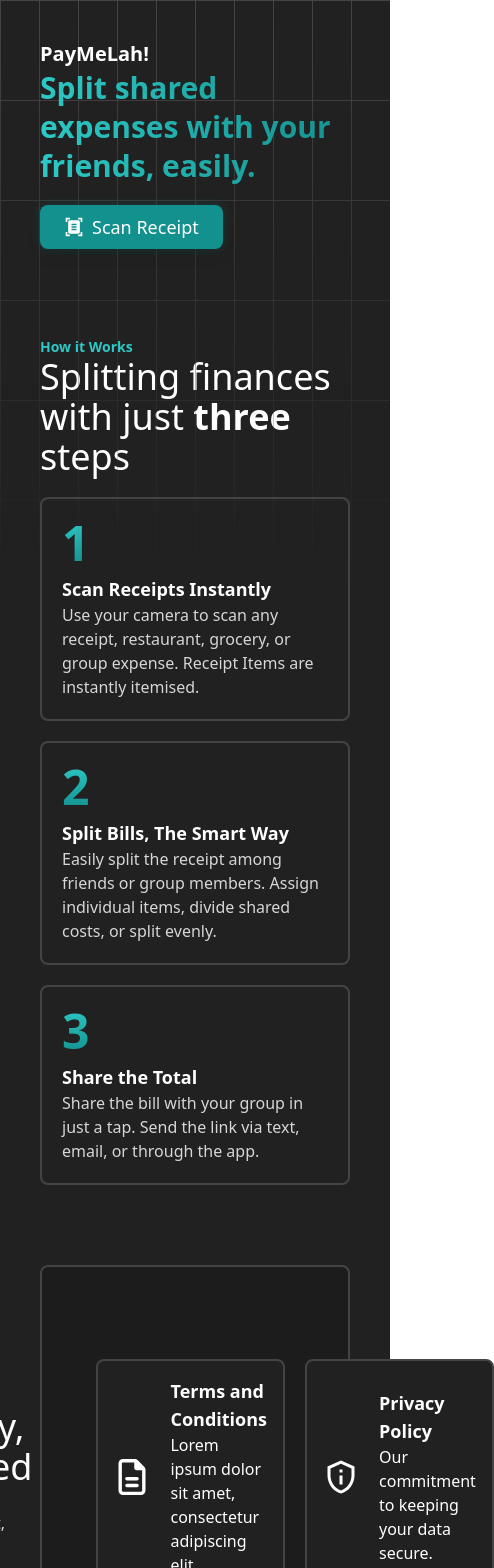
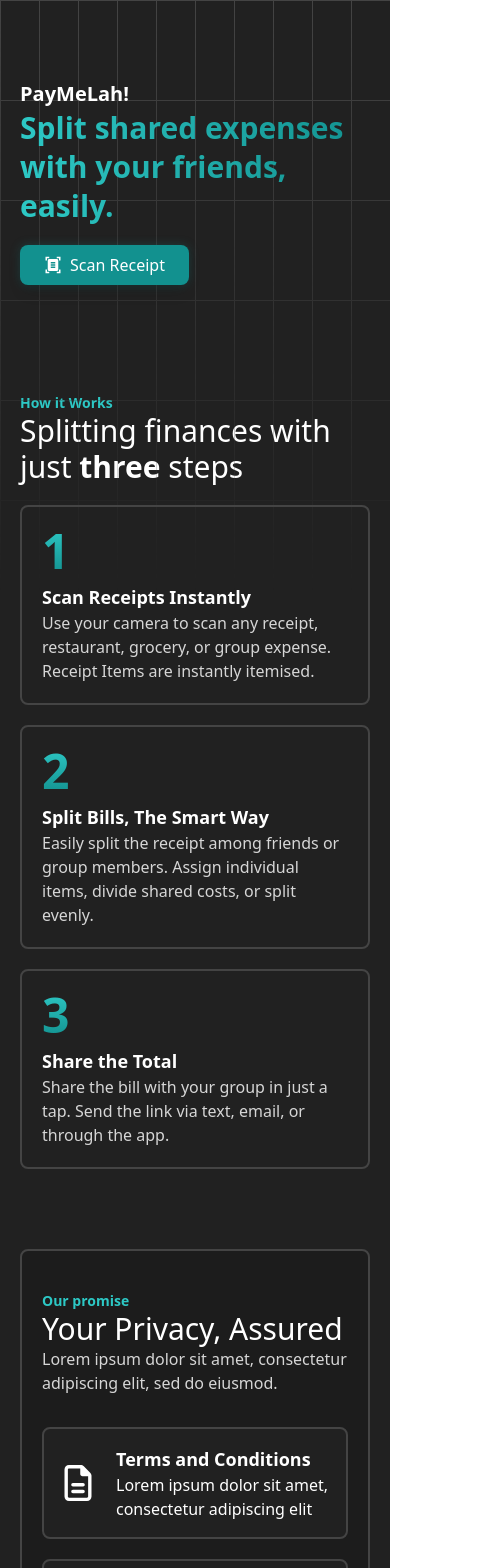
Before and after one commit to Ethan-Chew/PayMeLah, a Next.js app: page / in a window 390 px wide. Shown: the top 1568 px of the page, 494 px wide, since content can reach past the window. Built offline with nearby package versions, Linux system fonts and the light colour scheme.

Commit message:
styles(mobile): optimise for mobile

```diff
--- a/src/app/components/ReceiptItem/CustomSplitContainer.tsx
+++ b/src/app/components/ReceiptItem/CustomSplitContainer.tsx
@@ -59,7 +59,7 @@
             <p className="text-lg font-semibold text-dark-accent mb-3">Assign by Person</p>
 
             { splitPeopleInfo.map((person, index) => (
-                <div key={index} className="flex flex-row py-2 place-content-between">
+                <div key={index} className="flex flex-col gap-1 md:flex-row py-2 place-content-between">
                     <div className="inline-flex flex-row gap-3">
                         <p className="h-8 w-8 bg-dark-accent rounded-full flex items-center justify-center font-semibold">{ person.name[0].toUpperCase() }</p>
                         <p className="text-lg font-semibold">{ person.name }</p>
--- a/src/app/components/ReceiptItem/ReceiptItemContainer.tsx
+++ b/src/app/components/ReceiptItem/ReceiptItemContainer.tsx
@@ -31,7 +31,7 @@
 
     return (
         <div className={`py-5 ${index === 0 ? "border-y" : "border-b"} border-dark-border`}>
-            <div className="flex flex-row place-content-between items-center">
+            <div className="flex flex-col gap-3 md:flex-row md:place-content-between md:items-center">
                 <div>
                     <p className="text-xl font-semibold">{ item.name }</p>
                     <p className="text-dark-secondary">{ item.quantity } item{ item.quantity === 1 ? "" : "s" } @ ${item.unitCost.toFixed(2)}</p>
--- a/src/app/components/ReceiptViewer/ItemList.tsx
+++ b/src/app/components/ReceiptViewer/ItemList.tsx
@@ -29,7 +29,7 @@
         <div className="p-4 border-b border-dark-border">
             <p className="text-lg font-bold">{ item.name }{ item.quantity > 1 && ` (${item.quantity}x)` }</p>
             <p className="mb-2">${ item.unitCost * item.quantity }{ item.quantity > 1 && ` ($${parseFloat(item.unitCost).toFixed(2)} each)` }</p>
-            <div className="inline-flex flex-row gap-2">
+            <div className="inline-flex flex-row flex-wrap gap-2">
                 { item.shares.map((share: any, index: number) => (
                     <div key={index} className="px-2 py-1 border border-dark-border rounded-lg">
                         <p>{ share.userName } ({Number.isInteger(+share.share) ? `${parseInt(share.share)}` : (+share.share).toFixed(2)}x)</p>
--- a/src/app/components/ReceiptViewer/TabBar.tsx
+++ b/src/app/components/ReceiptViewer/TabBar.tsx
@@ -4,11 +4,11 @@
   setSelectedOption: (option: string) => void;
 }) {
   return (
-    <div className="flex flex-row gap-2">
+    <div className="flex flex-row gap-2 overflow-x-auto scrollbar-hide px-2">
       {options.map((option) => (
         <button
           key={option}
-          className={`border border-dark-border rounded-full px-3 py-1 hover:bg-neutral-700 cursor-pointer ${selectedOption === option ? 'bg-neutral-700' : ''}`}
+          className={`whitespace-nowrap border border-dark-border rounded-full px-3 py-1 hover:bg-neutral-700 cursor-pointer ${selectedOption === option ? 'bg-neutral-700' : ''}`}
           onClick={() => setSelectedOption(option)}
         >
           {option}
--- a/src/app/components/ui/ScanReceiptButton.tsx
+++ b/src/app/components/ui/ScanReceiptButton.tsx
@@ -10,8 +10,8 @@
             onClick={() => router.push("/scan")}
             className="w-fit inline-flex flex-grow gap-2 items-center justify-center px-6 p-2 bg-accent hover:bg-dark-accent rounded-lg cursor-pointer mb-2 duration-150 shadow-lg drop-shadow-[0_0px_5px_rgba(18,145,143,0.25)]"
         >
-            <MdDocumentScanner className="text-xl" />
-            <p className="text-lg">Scan Receipt</p>
+            <MdDocumentScanner className="text-lg md:text-xl" />
+            <p className="text-md md:text-lg">Scan Receipt</p>
         </button>
     )
 }
--- a/src/app/components/ui/Stepper.tsx
+++ b/src/app/components/ui/Stepper.tsx
@@ -5,7 +5,7 @@
     return (
         <div className="inline-flex h-full gap-2 items-center">
             <div
-                className="cursor-pointer bg-dark-secondary-background h-full px-2 flex items-center justify-center rounded-lg border border-dark-border text-white"
+                className="cursor-pointer bg-dark-secondary-background h-full p-2 flex items-center justify-center rounded-lg border border-dark-border text-white"
                 onClick={() => {
                     if (step > 0) {
                         updateStep(step - 1);
@@ -15,7 +15,7 @@
                 <FaMinus />
             </div>
             <input
-                className="text-center bg-dark-secondary-background border border-dark-border text-white rounded-lg h-full px-2 max-w-[90px]"
+                className="text-center bg-dark-secondary-background border border-dark-border text-white rounded-lg h-full p-2 max-w-[90px]"
                 type="number"
                 value={step}
                 onChange={(e) => {
@@ -26,7 +26,7 @@
                 }}
             />
             <div
-                className="cursor-pointer bg-dark-secondary-background h-full px-2 flex items-center justify-center rounded-lg border border-dark-border text-white"
+                className="cursor-pointer bg-dark-secondary-background h-full p-2 flex items-center justify-center rounded-lg border border-dark-border text-white"
                 onClick={() => {
                     updateStep(step + 1);
                 }}
--- a/src/app/globals.css
+++ b/src/app/globals.css
@@ -58,6 +58,7 @@
 }
 
 .grid-background {
+  z-index: 0;
   width: 100%;
   background-image:
     linear-gradient(to right, var(--color-dark-border) 1px, transparent 1px),
--- a/src/app/page.tsx
+++ b/src/app/page.tsx
@@ -5,18 +5,18 @@
   return (
     <div className="bg-dark-background text-white">
       <header className="flex items-center">
-        <div className="md:w-1/2 z-10 my-10 md:my-32 mx-10">
+        <div className="md:w-1/2 z-10 my-20 md:my-32 mx-5 sm:mx-10">
           <p className="text-xl font-semibold">PayMeLah!</p>
           <p className="text-3xl md:text-5xl font-bold text-transparent bg-clip-text bg-gradient-to-r from-dark-accent to-accent leading-[1.3] mb-5">Split shared expenses with your friends, easily.</p>
           <ScanReceiptButton />
         </div>
-        <div className="grid-background inset-0 absolute h-[70vh] z-0"></div>
+        <div className="grid-background inset-0 absolute h-[70vh]"></div>
       </header>
 
-      <div className="p-10">
+      <div className="p-5 sm:p-10 z-20">
         <div className="mb-20">
           <p className="text-sm font-semibold text-dark-accent">How it Works</p>
-          <h2 className="text-4xl mb-5">Splitting finances with just <span className="font-bold">three</span> steps</h2>
+          <h2 className="text-3xl md:text-4xl mb-5">Splitting finances with just <span className="font-bold">three</span> steps</h2>
           <div className="grid grid-cols-1 md:grid-cols-3 gap-5">
             <div className="border-2 border-dark-border rounded-lg p-5 box-border">
               <p className="text-5xl font-bold text-transparent bg-clip-text bg-gradient-to-b from-dark-accent to-accent mb-2">1</p>
@@ -36,14 +36,14 @@
           </div>
         </div>
 
-        <div className="flex flex-row bg-dark-secondary-background px-10 p-20 items-center justify-center place-content-between border-2 border-dark-border rounded-lg gap-16">
+        <div className="flex flex-col md:flex-row bg-dark-secondary-background px-5 md:px-10 p-10 md:p-20 items-center justify-center place-content-between border-2 border-dark-border rounded-lg gap-8 md:gap-16">
           <div>
             <p className="text-sm font-semibold text-dark-accent">Our promise</p>
-            <h2 className="text-4xl">Your Privacy, Assured</h2>
+            <h2 className="text-3xl md:text-4xl">Your Privacy, Assured</h2>
             <p className="text-dark-secondary">Lorem ipsum dolor sit amet, consectetur adipiscing elit, sed do eiusmod.</p>
           </div>
 
-          <div className="flex flex-row justify-center gap-5 h-full place-content-between">
+          <div className="flex flex-col md:flex-row justify-center gap-5 h-full place-content-between">
             <TermsAndPrivacy />
           </div>
         </div>
--- a/src/app/receipt/[id]/page.tsx
+++ b/src/app/receipt/[id]/page.tsx
@@ -31,15 +31,15 @@
         <div>
           <h2 className="text-2xl font-semibold">{ receipt.name }</h2>
           <p className="text-sm text-dark-secondary mb-3">{ receipt.date }</p>
-          <div className="flex place-content-between">
+          <div className="flex flex-col md:flex-row gap-3 place-content-between">
             <div>
               <p><span className="font-semibold">Total: </span>${ totalCost }</p>
               <p><span className="font-semibold">GST: </span>${ receipt.gst }</p>
               <p><span className="font-semibold">Service Charge: </span>${ receipt.serviceCharge }</p>
             </div>
-            <div className="flex flex-col items-end gap-2">
+            <div className="flex flex-col md:items-end gap-2">
               <p>Splitting With <span className="font-semibold">{receipt.members.length} People</span></p>
-              <div className="inline-flex flex-row gap-2">
+              <div className="inline-flex flex-row flex-wrap gap-2">
                 {receipt.members.map((member, index) => (
                   <PersonTag key={index} name={member} />
                 ))}
--- a/src/app/scan/page.tsx
+++ b/src/app/scan/page.tsx
@@ -12,9 +12,9 @@
     const [ selectedTab, setSelectedTab ] = useState<"Scan" | "Upload">("Scan");
 
     return (
-        <div className="bg-dark-background min-h-screen w-screen flex flex-row">
+        <div className="bg-dark-background min-h-screen w-screen flex flex-col sm:flex-row">
             <SideBar />
-            <div className="ml-0 sm:ml-[25%] lg:ml-[20%] flex-1 flex flex-col gap-5 p-10 box-border">
+            <div className="ml-0 sm:ml-[25%] lg:ml-[20%] flex-1 flex flex-col gap-5 p-5 sm:p-10 box-border">
                 <div className="text-white">
                     <h1 className="font-semibold text-3xl mb-1">Capture your Receipt</h1>
                     <p className="text-dark-secondary">Taking a Clear Photo for us to Analyse</p>
--- a/src/app/split/page.tsx
+++ b/src/app/split/page.tsx
@@ -163,7 +163,7 @@
     }
 
     return (
-        <div className="bg-dark-background min-h-screen flex flex-row">
+        <div className="bg-dark-background min-h-screen flex flex-col sm:flex-row">
             <SideBar currentStep={PayMeLahSteps.Split} />
             <div className="ml-0 sm:ml-[25%] lg:ml-[20%] flex-1 flex flex-col py-10 p-5 gap-5 border-box max-w-full">
                 <header>
```
Also changed, not shown: src/app/components/SideBar.tsx (+6 -1 lines).
